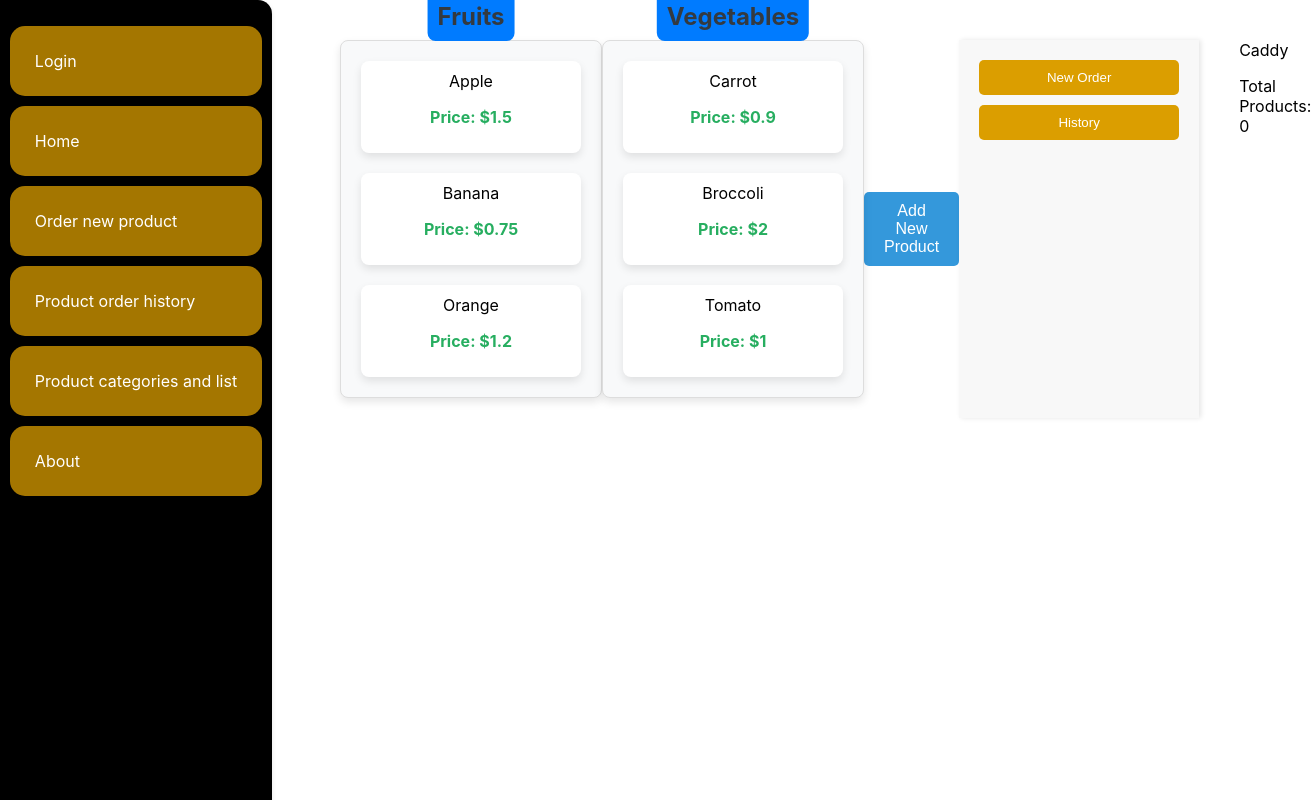
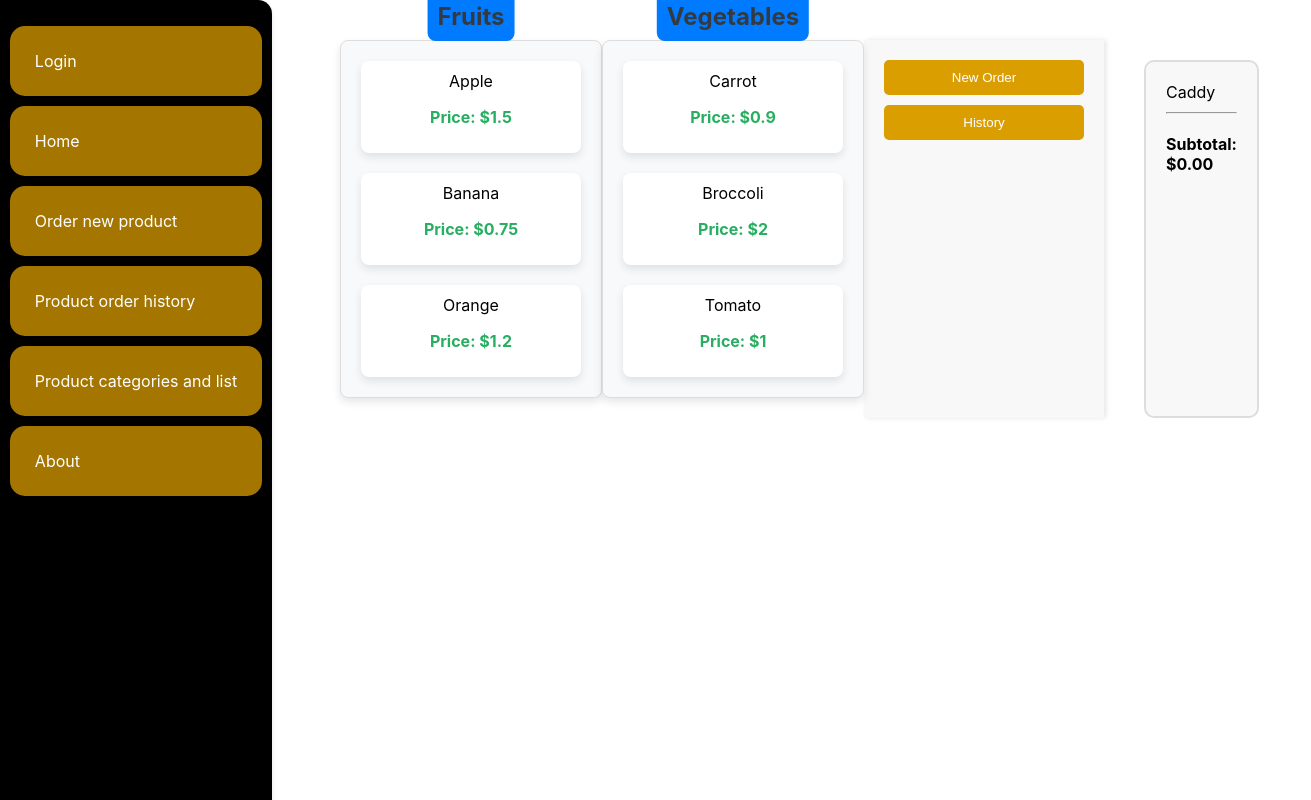
Before and after one commit to Makarovsky2222/groceries_shop_ITC, a React (Create React App) app in the folder arun-shop/: page /order in a window 1280 px wide. Shown: the whole page, 1311 px wide, since content can reach past the window. Built offline with nearby package versions, Linux system fonts and the light colour scheme.

Commit message:
Dnd is now working and subtotal can be found

```diff
--- a/arun-shop/src/components/OrderModule/Caddy.js
+++ b/arun-shop/src/components/OrderModule/Caddy.js
@@ -2,28 +2,37 @@
 import React, { useState } from 'react';
 import { useDrop } from 'react-dnd';
 import { Card } from 'react-bootstrap';
-import './Styling/Caddy.css'
+import Product from '../Product'; // Import the updated Product component
+import './Styling/Caddy.css';
+
 const Caddy = () => {
   const [droppedProducts, setDroppedProducts] = useState([]);
 
   const [, drop] = useDrop({
     accept: 'PRODUCT',
     drop: (item) => {
-      // Handle drop events here
       setDroppedProducts((prevProducts) => [...prevProducts, item.product]);
     },
   });
+
+  // Calculate subtotal of prices
+  const subtotal = droppedProducts.reduce(
+    (total, product) => total + product.price,
+    0
+  );
 
   return (
     <div ref={drop} className="caddy">
       <Card>
         <Card.Body>
           <Card.Title>Caddy</Card.Title>
-          <Card.Text>Total Products: {droppedProducts.length}</Card.Text>
-          {/* Display the dropped products or any other information */}
-          {droppedProducts.map((product, index) => (
-            <div key={index}>{product.name}</div>
-          ))}
+          <div className="product-list">
+            {droppedProducts.map((product, index) => (
+              <Product key={index} {...product} /> // Use the updated Product component
+            ))}
+          </div>
+          <hr />
+          <div className="subtotal">Subtotal: ${subtotal.toFixed(2)}</div>
         </Card.Body>
       </Card>
     </div>
--- a/arun-shop/src/components/OrderModule/OrderProduct.js
+++ b/arun-shop/src/components/OrderModule/OrderProduct.js
@@ -5,7 +5,6 @@ import { HTML5Backend } from "react-dnd-html5-backend";
 import OrderForm from "./OrderForm";
 import OrderList from "./OrderList";
 import LeftPanel from "./LeftPanel";
-import AddProduct from "../AddProduct";
 import Category from "../Category";
 import Caddy from "./Caddy";
 import "./Styling/OrderProduct.css";
@@ -131,7 +130,6 @@ const OrderProduct = () => {
     <DndProvider backend={HTML5Backend}>
     <div className="order-dashboard">
       {renderCategories()}
-      <AddProduct />
       <LeftPanel
         setOrderFormOpen={setOrderFormOpen}
         setCurrentView={setCurrentView}
--- a/arun-shop/src/components/OrderModule/Styling/Caddy.css
+++ b/arun-shop/src/components/OrderModule/Styling/Caddy.css
@@ -0,0 +1,29 @@
+/* Caddy.css */
+
+.caddy {
+    width: 300px;
+    padding: 20px;
+    border: 2px solid #ddd;
+    border-radius: 10px;
+    margin-top: 20px;
+    background-color: #f8f8f8;
+  }
+
+  .product-list {
+    margin-top: 10px;
+  }
+
+  .product-item {
+    display: flex;
+    justify-content: space-between;
+    margin-bottom: 5px;
+  }
+
+  .product-name {
+    flex: 1;
+  }
+
+  .subtotal {
+    margin-top: 20px;
+    font-weight: bold;
+  }
--- a/arun-shop/src/components/Product.js
+++ b/arun-shop/src/components/Product.js
@@ -1,31 +1,23 @@
 // Product.js
 import React from 'react';
 import { useDrag } from 'react-dnd';
-import { useDrop } from 'react-dnd';
 import { Card } from 'react-bootstrap';
 import './Product.css';
 
 const Product = (props) => {
   const [{ isDragging }, drag] = useDrag({
     type: 'PRODUCT',
-    item: { product: props },
+    item: { type: 'PRODUCT', product: props }, // Provide a type and product data
     collect: (monitor) => ({
       isDragging: !!monitor.isDragging(),
     }),
   });
 
-  const [, drop] = useDrop({
-    accept: 'PRODUCT',
-    hover: () => {
-      // Handle hover events here, you can add some styles or effects
-      console.log('Card is being hovered!');
-    },
-  });
-
   return (
     <div
-      ref={(node) => drag(drop(node))}
+      ref={drag}
       className={`product ${isDragging ? 'dragging' : ''}`}
+      style={{ opacity: isDragging ? 0.5 : 1, cursor: 'move' }}
     >
       <Card>
         <Card.Body>
```
